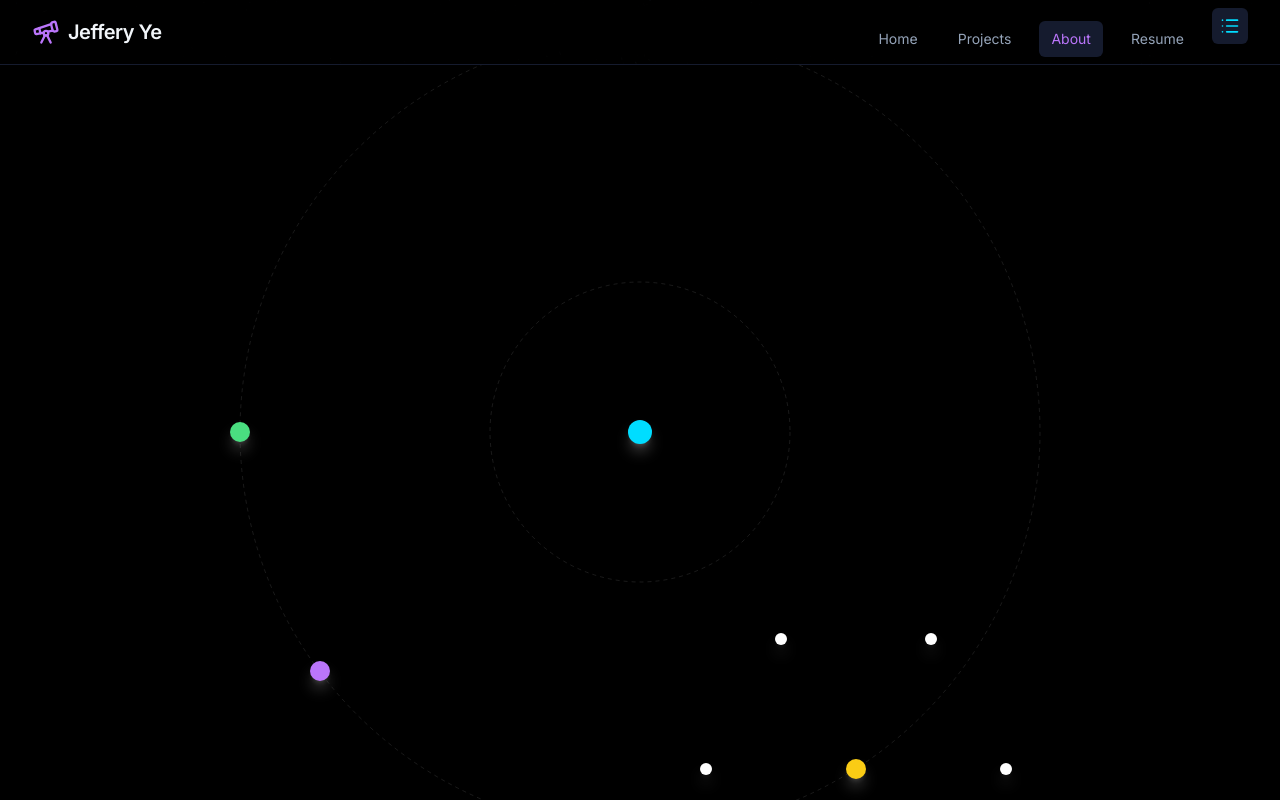
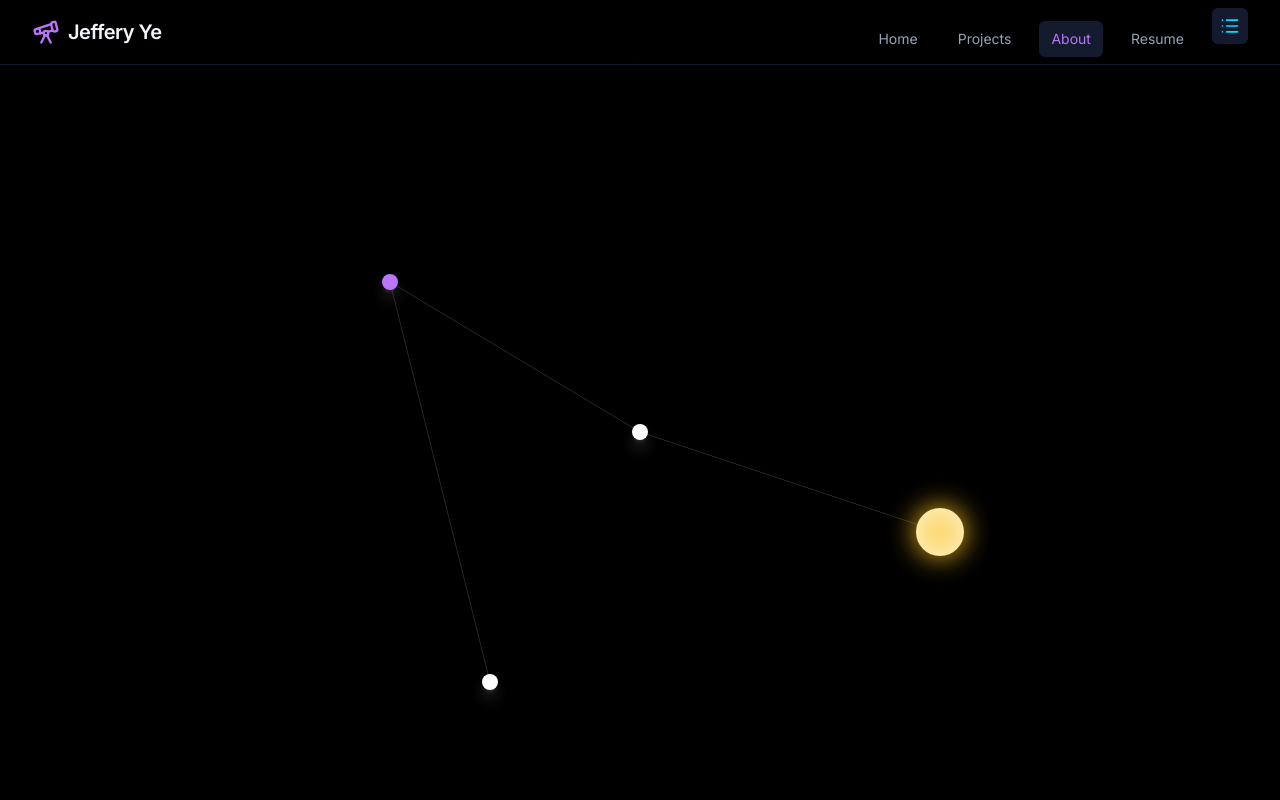
Before and after one commit to jeffery-ye/personal-website, a React (Vite) app in the folder frontend/: page /about in a window 1280 px wide. Both pictures are taken after a click on the button "Switch to Galaxy View". Built offline with nearby package versions, Linux system fonts and the light colour scheme.

Commit message:
made the orbitals into a constellation form, and made projects a zoomable canvas

```diff
--- /dev/null
+++ b/frontend/src/components/galaxy/ClusterNavigation.jsx
@@ -0,0 +1,32 @@
+import { motion } from 'framer-motion';
+import { ArrowLeft } from 'lucide-react';
+import { useStore, useStoreActions } from '../../store/useStore';
+
+const ClusterNavigation = () => {
+    const orbitSystem = useStore((state) => state.orbitSystem);
+    const { setOrbitSystem } = useStoreActions();
+
+    if (orbitSystem === 'home') return null;
+
+    return (
+        <motion.div
+            initial={{ opacity: 0, y: -20 }}
+            animate={{ opacity: 1, y: 0 }}
+            exit={{ opacity: 0, y: -20 }}
+            className="fixed top-20 left-8 z-50"
+        >
+            <button
+                onClick={() => setOrbitSystem('home')}
+                className="flex items-center gap-2 group text-nebula-cyan hover:text-white transition-colors"
+                aria-label="Back to Universe"
+            >
+                <div className="p-2 rounded-full bg-space-900 border border-space-700 group-hover:border-nebula-cyan transition-colors">
+                    <ArrowLeft size={20} />
+                </div>
+                <span className="font-mono text-sm tracking-wider uppercase">Return to Universe</span>
+            </button>
+        </motion.div>
+    );
+};
+
+export default ClusterNavigation;
--- /dev/null
+++ b/frontend/src/components/galaxy/ConstellationLines.jsx
@@ -0,0 +1,39 @@
+import { motion } from 'framer-motion';
+
+const ConstellationLines = ({ content, connections }) => {
+    // Helper to get coordinates for any node ID
+    const getCoords = (id) => {
+        // Universal lookup since content.js has flat map of all nodes with x/y
+        return content[id] ? { x: content[id].x, y: content[id].y } : null;
+    };
+
+    return (
+        <svg className="absolute inset-0 w-full h-full pointer-events-none overflow-visible">
+            <g style={{ transform: 'translate(50%, 50%)' }}>
+                {connections.map(([startId, endId], index) => {
+                    const start = getCoords(startId);
+                    const end = getCoords(endId);
+
+                    if (!start || !end) return null;
+
+                    return (
+                        <motion.line
+                            key={`${startId}-${endId}`}
+                            x1={start.x}
+                            y1={start.y}
+                            x2={end.x}
+                            y2={end.y}
+                            stroke="rgba(255, 255, 255, 0.15)"
+                            strokeWidth="1"
+                            initial={{ pathLength: 0, opacity: 0 }}
+                            animate={{ pathLength: 1, opacity: 1 }}
+                            transition={{ duration: 1.5, delay: index * 0.1, ease: "easeInOut" }}
+                        />
+                    );
+                })}
+            </g>
+        </svg>
+    );
+};
+
+export default ConstellationLines;
--- a/frontend/src/components/galaxy/GalaxyCanvas.jsx
+++ b/frontend/src/components/galaxy/GalaxyCanvas.jsx
@@ -1,105 +1,109 @@
-import { motion } from 'framer-motion';
-import { useStoreActions } from '../../store/useStore';
+import { motion, AnimatePresence } from 'framer-motion';
+import { useStore, useStoreActions } from '../../store/useStore';
 import { content } from '../../data/content';
-import { polarToCartesian, getProjectPosition } from '../../utils/math';
 import GalaxyNode from './GalaxyNode';
-import OrbitRings from './OrbitRings';
+import ConstellationLines from './ConstellationLines';
 import ActiveProjectOverlay from './ActiveProjectOverlay';
+import ClusterNavigation from './ClusterNavigation';
 
 const GalaxyCanvas = () => {
-    const { setActiveProject } = useStoreActions();
+    const orbitSystem = useStore((state) => state.orbitSystem);
+    const { setActiveProject, setOrbitSystem } = useStoreActions();
 
-    // Calculate drag constraints (slightly larger than outermost orbit)
-    const maxDrag = 700;
+    // Get current system data
+    const currentSystem = content.systems[orbitSystem];
 
-    // Calculate positions for all nodes
-    const heroPos = polarToCartesian(content.hero.coords.r, content.hero.coords.theta);
-    const aboutPos = polarToCartesian(content.about.coords.r, content.about.coords.theta);
-    const projectsClusterPos = polarToCartesian(content.projects.coords.r, content.projects.coords.theta);
-    const resumePos = polarToCartesian(content.resume.coords.r, content.resume.coords.theta);
+    // Determine animation direction logic
+    // If we are in 'projects', we arrived via Zoom In. If 'home', we arrived via Zoom Out.
+    // This is a simplification; a persistent `prevSystem` would be more robust but this works for 2 systems.
+    const isZoomedIn = orbitSystem === 'projects';
 
-    // Calculate individual project positions (relative to projects cluster)
-    const projectPositions = content.projects.data.map((project) => ({
-        ...project,
-        position: getProjectPosition(content.projects.coords, project.coords),
-    }));
+    const variants = {
+        initial: (isZoomedIn) => ({
+            scale: isZoomedIn ? 0.2 : 5,
+            opacity: 0,
+            filter: 'blur(10px)',
+        }),
+        animate: {
+            scale: 1,
+            opacity: 1,
+            filter: 'blur(0px)',
+            transition: { duration: 1.2, ease: [0.16, 1, 0.3, 1] } // Custom spring-like ease
+        },
+        exit: (isZoomedIn) => ({
+            scale: isZoomedIn ? 5 : 0.2,
+            opacity: 0,
+            filter: 'blur(10px)',
+            transition: { duration: 0.8, ease: "easeInOut" }
+        })
+    };
+
+    // Calculate drag constraints
+    const maxDrag = 1000;
+
+    // Portal position for transform origin (Home system)
+    const portalNode = content['projects-portal'];
+    const transformOrigin = portalNode
+        ? `calc(50% + ${portalNode.x}px) calc(50% + ${portalNode.y}px)`
+        : 'center center';
 
     return (
         <div className="fixed inset-0 top-16 overflow-hidden bg-space-950">
+            {/* Navigation UI */}
+            <ClusterNavigation />
+
             {/* Draggable Canvas */}
             <motion.div
+                className="absolute inset-0 cursor-grab active:cursor-grabbing"
                 drag
-                dragConstraints={{
-                    left: -maxDrag,
-                    right: maxDrag,
-                    top: -maxDrag,
-                    bottom: maxDrag,
-                }}
+                dragConstraints={{ left: -maxDrag, right: maxDrag, top: -maxDrag, bottom: maxDrag }}
                 dragElastic={0.1}
-                dragTransition={{ bounceStiffness: 300, bounceDamping: 20 }}
-                className="absolute inset-0 cursor-grab active:cursor-grabbing"
                 style={{ width: '200%', height: '200%', left: '-50%', top: '-50%' }}
             >
-                {/* Orbit Rings */}
-                <OrbitRings radii={[150, 400]} />
+                <AnimatePresence mode="popLayout" custom={isZoomedIn}>
+                    <motion.div
+                        key={orbitSystem}
+                        custom={isZoomedIn}
+                        variants={variants}
+                        initial="initial"
+                        animate="animate"
+                        exit="exit"
+                        className="absolute inset-0 w-full h-full"
+                        style={{ transformOrigin }} // Dynamic origin based on portal location
+                    >
+                        {/* Constellation Lines */}
+                        <ConstellationLines
+                            content={content}
+                            connections={currentSystem.connections}
+                        />
 
-                {/* Center Node (Hero/Home) */}
-                <GalaxyNode
-                    id="node-hero"
-                    label="Home"
-                    x={heroPos.x}
-                    y={heroPos.y}
-                    color="bg-nebula-cyan"
-                    size="w-6 h-6"
-                    onClick={() => console.log('Navigate to Home')}
-                />
+                        {/* Render Nodes */}
+                        {currentSystem.nodes.map((node) => {
+                            const nodeData = content[node.id];
+                            if (!nodeData) return null;
 
-                {/* About Node */}
-                <GalaxyNode
-                    id="node-about"
-                    label="About Me"
-                    x={aboutPos.x}
-                    y={aboutPos.y}
-                    color="bg-nebula-purple"
-                    size="w-5 h-5"
-                    onClick={() => console.log('Navigate to About')}
-                />
-
-                {/* Projects Cluster Label */}
-                <GalaxyNode
-                    id="node-projects-cluster"
-                    label="Projects"
-                    x={projectsClusterPos.x}
-                    y={projectsClusterPos.y}
-                    color="bg-yellow-400"
-                    size="w-5 h-5"
-                    onClick={() => console.log('Navigate to Projects')}
-                />
-
-                {/* Individual Project Nodes */}
-                {projectPositions.map((project) => (
-                    <GalaxyNode
-                        key={project.id}
-                        id={`project-${project.id}`}
-                        label={project.title}
-                        x={project.position.x}
-                        y={project.position.y}
-                        color="bg-white"
-                        size="w-3 h-3"
-                        onClick={() => setActiveProject(project.id)}
-                    />
-                ))}
-
-                {/* Resume Node */}
-                <GalaxyNode
-                    id="node-resume"
-                    label="Resume"
-                    x={resumePos.x}
-                    y={resumePos.y}
-                    color="bg-green-400"
-                    size="w-5 h-5"
-                    onClick={() => console.log('Navigate to Resume')}
-                />
+                            return (
+                                <GalaxyNode
+                                    key={node.id}
+                                    id={node.id}
+                                    label={nodeData.title || nodeData.label || nodeData.data?.title}
+                                    x={nodeData.x}
+                                    y={nodeData.y}
+                                    type={node.type}
+                                    color={node.id === 'home' ? 'bg-nebula-cyan' : node.id === 'about' ? 'bg-nebula-purple' : 'bg-white'}
+                                    // Portal Handling
+                                    onClick={() => {
+                                        if (node.type === 'portal') {
+                                            setOrbitSystem(node.target);
+                                        } else if (node.type === 'project') {
+                                            setActiveProject(node.data.id);
+                                        }
+                                    }}
+                                />
+                            );
+                        })}
+                    </motion.div>
+                </AnimatePresence>
             </motion.div>
 
             {/* Overlay for expanded project */}
--- a/frontend/src/components/galaxy/GalaxyNode.jsx
+++ b/frontend/src/components/galaxy/GalaxyNode.jsx
@@ -1,8 +1,13 @@
 import { motion } from 'framer-motion';
 import { useState } from 'react';
 
-const GalaxyNode = ({ id, label, x, y, color = 'bg-white', size = 'w-4 h-4', onClick }) => {
+const GalaxyNode = ({ id, label, x, y, type = 'node', color = 'bg-white', size = 'w-4 h-4', onClick }) => {
     const [isHovered, setIsHovered] = useState(false);
+
+    // Portal Styling (e.g. Projects Cluster)
+    const isPortal = type === 'portal';
+    const finalColor = isPortal ? 'bg-amber-100 shadow-[0_0_30px_rgba(251,191,36,0.6)]' : color;
+    const finalSize = isPortal ? 'w-12 h-12' : size;
 
     return (
         <div
@@ -15,13 +20,22 @@ const GalaxyNode = ({ id, label, x, y, color = 'bg-white', size = 'w-4 h-4', onC
         >
             <motion.div
                 layoutId={id}
-                className={`cursor-pointer ${size} ${color} rounded-full shadow-lg shadow-white/30`}
+                className={`cursor-pointer rounded-full flex items-center justify-center ${finalColor} ${finalSize} ${!isPortal && 'shadow-lg shadow-white/30'}`}
                 whileHover={{ scale: 1.5 }}
                 whileTap={{ scale: 0.9 }}
                 onHoverStart={() => setIsHovered(true)}
                 onHoverEnd={() => setIsHovered(false)}
                 onClick={onClick}
+                transition={{ type: "spring", stiffness: 400, damping: 25 }}
             >
+                {/* Inner core for portals to make it look like a cluster */}
+                {isPortal && (
+                    <motion.div
+                        className="w-full h-full rounded-full bg-amber-400 blur-md opacity-50"
+                        animate={{ scale: [1, 1.2, 1], opacity: [0.5, 0.8, 0.5] }}
+                        transition={{ duration: 3, repeat: Infinity }}
+                    />
+                )}
                 {/* Label on hover */}
                 {isHovered && (
                     <motion.div
--- a/frontend/src/components/galaxy/OrbitRings.jsx
+++ /dev/null
@@ -1,25 +0,0 @@
-const OrbitRings = ({ radii = [400, 150] }) => {
-    return (
-        <svg
-            className="absolute inset-0 w-full h-full pointer-events-none"
-            style={{ overflow: 'visible' }}
-        >
-            <g style={{ transform: 'translate(50%, 50%)' }}>
-                {radii.map((radius, index) => (
-                    <circle
-                        key={index}
-                        cx="0"
-                        cy="0"
-                        r={radius}
-                        fill="none"
-                        stroke="rgba(255, 255, 255, 0.1)"
-                        strokeWidth="1"
-                        strokeDasharray="4 4"
-                    />
-                ))}
-            </g>
-        </svg>
-    );
-};
-
-export default OrbitRings;
--- a/frontend/src/data/content.js
+++ b/frontend/src/data/content.js
@@ -52,17 +52,51 @@ const projectsData = [
 ];
 
 export const content = {
+  // CONFIGURATION
+  // Define systems for navigation
+  systems: {
+    home: {
+      id: 'home',
+      connections: [
+        ['hero', 'about'],
+        ['about', 'resume'],
+        ['hero', 'projects-portal'],
+      ],
+      nodes: [
+        { id: 'hero', type: 'node' },
+        { id: 'about', type: 'node' },
+        { id: 'resume', type: 'node' },
+        { id: 'projects-portal', type: 'portal', target: 'projects' },
+      ]
+    },
+    projects: {
+      id: 'projects',
+      connections: [
+        ['project-1', 'project-2'],
+        ['project-2', 'project-3'],
+        ['project-3', 'project-4'],
+        ['project-4', 'project-5'],
+        ['project-5', 'project-6'],
+        ['project-1', 'project-4'],
+      ],
+      nodes: projectsData.map(p => ({ id: `project-${p.id}`, type: 'project', data: p }))
+    }
+  },
+
   // HOME PAGE CONTENT
   hero: {
+    id: 'hero',
     title: "Hi, I'm Jeffery",
     subtitle: "Software and AI Engineer",
     tagline: "tagline",
     cta: "View Projects",
-    coords: { r: 0, theta: 0 },
+    x: 0,
+    y: 0,
   },
 
   // ABOUT PAGE CONTENT
   about: {
+    id: 'about',
     intro: "I'm a graduating senior at the University of Washington, specializing in Software and AI. Currently, I work as a Software Research Assistant at Seattle Children's, where I build autonomous AI agents to accelerate research workflows. I'm also a teaching assistant at the Information School, where I introduce students to concepts like Machine Learning, Large Language Models, and AI Ethics.",
 
     bio: [
@@ -70,22 +104,43 @@ export const content = {
       "Outside of work, I can often be found rock climbing (cliché, I know). I mostly focus on indoor bouldering, but have been known to climb outdoors. I'm also a big fan of sci-fi, no matter if its through books, movies, TV shows, or video games. I've always been fascinated by space, astronomy, speculative exobiology, and more—hence the star theming of this website.",
       "Interested in working with me, chatting about my hobbies, or anything in between? Feel free to reach out through my LinkedIn or Email!"
     ],
-    coords: { r: 400, theta: 2.5 },
+    x: -250,
+    y: -150,
   },
 
-  projects: {
-    coords: { r: 400, theta: 1 },
-    data: projectsData.map((project, index) => ({
-      ...project,
-      coords: {
-        r: 150,
-        theta: (index / projectsData.length) * 2 * Math.PI
-      }
-    }))
+  // PROJECTS PORTAL (Replaces the cluster)
+  'projects-portal': {
+    id: 'projects-portal',
+    label: "Projects Cluster",
+    x: 300,
+    y: 100,
   },
 
+  // INDIVIDUAL PROJECTS (For reference by ID)
+  ...projectsData.reduce((acc, project, index) => {
+    // New coordinate system for deep space view
+    const offsets = [
+      { x: 0, y: -200 },     // 1 (Top)
+      { x: 200, y: -100 },   // 2 (Top Right)
+      { x: 200, y: 100 },    // 3 (Bottom Right)
+      { x: 0, y: 200 },      // 4 (Bottom)
+      { x: -200, y: 100 },   // 5 (Bottom Left)
+      { x: -200, y: -100 }   // 6 (Top Left)
+    ];
+    const offset = offsets[index] || { x: 0, y: 0 };
+
+    acc[`project-${project.id}`] = {
+      ...project,
+      x: offset.x,
+      y: offset.y
+    };
+    return acc;
+  }, {}),
+
   resume: {
+    id: 'resume',
     title: "Resume",
-    coords: { r: 400, theta: Math.PI }, // 180° in radians
+    x: -150,
+    y: 250,
   }
 };
--- a/frontend/src/store/useStore.js
+++ b/frontend/src/store/useStore.js
@@ -7,10 +7,13 @@ export const useStore = create((set) => ({
     camera: { x: 0, y: 0, zoom: 1 }, // intended for future use
 
     activeProjectId: null, // string | null — the ID of the currently expanded project
+    orbitSystem: 'home', // 'home' | 'projects'
 
     actions: {
         setActiveProject: (id) => set({ activeProjectId: id }),
         clearActiveProject: () => set({ activeProjectId: null }),
+
+        setOrbitSystem: (system) => set({ orbitSystem: system }),
 
         toggleViewMode: () => set((state) => {
             if (state.isMobile || state.prefersReducedMotion) {
```
Also changed, not shown: frontend/src/components/galaxy/ActiveProjectOverlay.jsx (+8 -15 lines), 1 other file (tests, documents, lock files or other folders).
